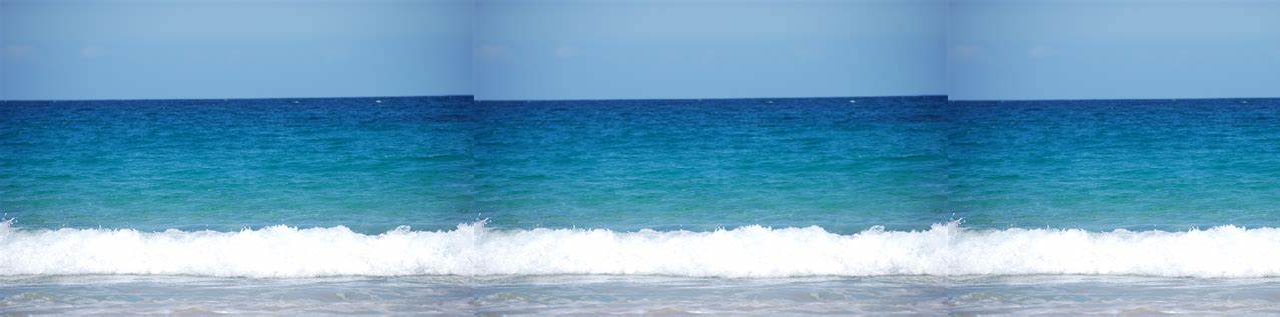
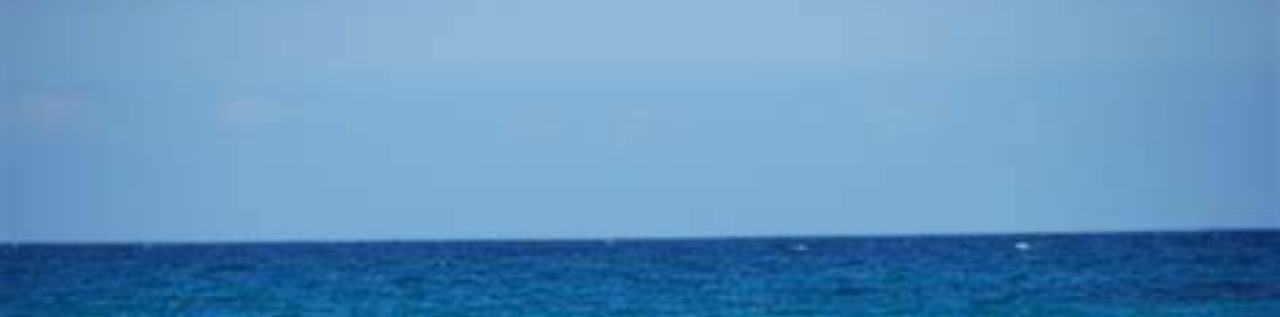
Before and after one commit to SAMUELBOAKYE/Samtech---Country, a plain HTML site: page index.html in a window 1280 px wide. Shown: the top 317 px of the page. Drawn offline with Linux system fonts and the light colour scheme.

Commit message:
Update index.html

```diff
--- a/index.html
+++ b/index.html
@@ -20,7 +20,7 @@
       align-items: center;
       height: 100vh;
       background-color:whitesmoke;
-      background: url(./oo.jpeg);
+      background: url(./oo.jpeg) center/ cover no-repeat;
     }
 
     .container {
```
